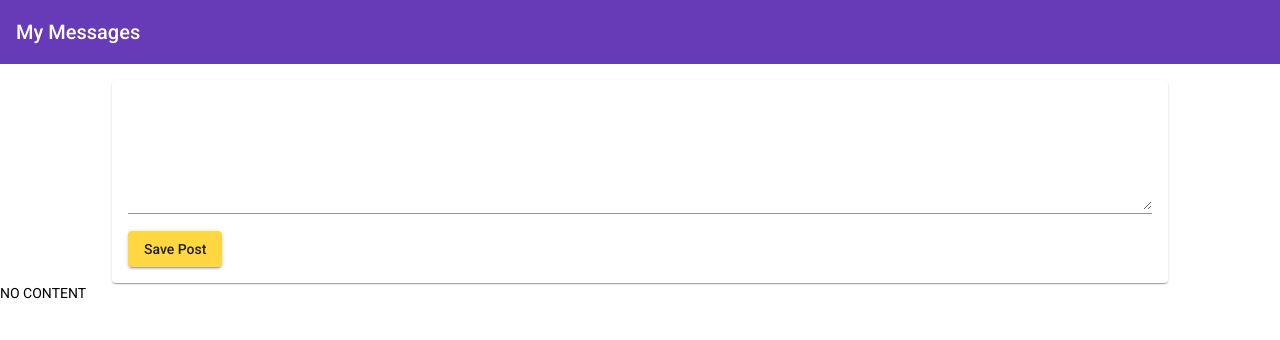
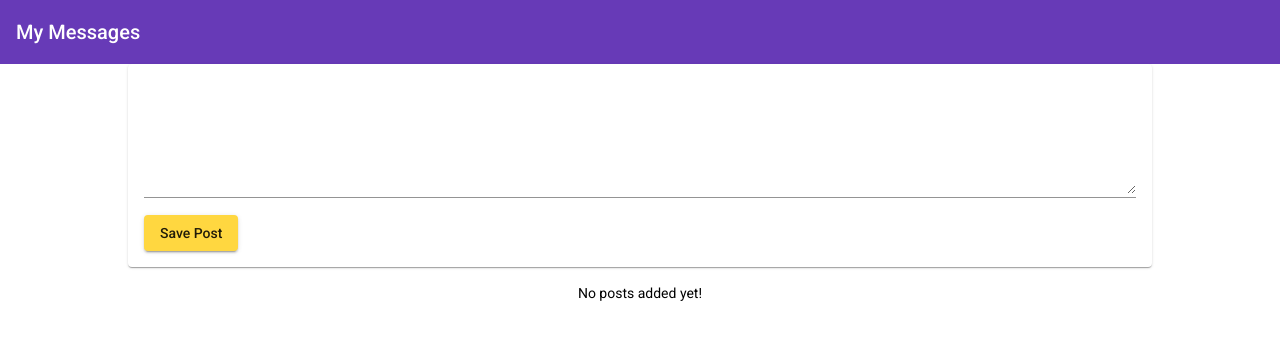
Before and after one commit to UnseelieDad/MEAN-Stack-Post-App, an Angular app in the folder mean-project/: page / in a window 1280 px wide. Shown: the top 340 px of the page. Built offline with nearby package versions, Linux system fonts and the light colour scheme.

Commit message:
Styling for post list

```diff
--- a/mean-project/src/app/app.component.css
+++ b/mean-project/src/app/app.component.css
@@ -1,3 +1,5 @@
 main {
     margin-top: 1rem;
+    width: 80%;
+    margin: auto;
 }
--- a/mean-project/src/app/app.component.html
+++ b/mean-project/src/app/app.component.html
@@ -3,4 +3,5 @@
 </header>
 <main>
     <app-post-create></app-post-create>
+    <app-post-list></app-post-list>
 </main>
--- a/mean-project/src/app/header/header.component.html
+++ b/mean-project/src/app/header/header.component.html
@@ -1 +1,2 @@
+<!-- Header for the site -->
 <mat-toolbar color="primary">My Messages</mat-toolbar>
--- a/mean-project/src/app/posts/post-create/post-create.component.css
+++ b/mean-project/src/app/posts/post-create/post-create.component.css
@@ -1,8 +1,3 @@
-mat-card {
-    width: 80%;
-    margin: auto;
-}
-
 mat-form-field,
 textarea {
     width: 100%;
--- a/mean-project/src/app/posts/post-create/post-create.component.html
+++ b/mean-project/src/app/posts/post-create/post-create.component.html
@@ -11,5 +11,3 @@
         color="accent">
     Save Post</button>
 </mat-card>
-<!-- Output message on saving post -->
-<p>{{ newPost }}</p>
--- /dev/null
+++ b/mean-project/src/app/posts/post-list/post-list.component.css
@@ -0,0 +1,8 @@
+:host {
+    display: block;
+    margin-top: 1rem;
+}
+
+.info-text {
+    text-align: center;
+}
--- /dev/null
+++ b/mean-project/src/app/posts/post-list/post-list.component.html
@@ -0,0 +1,10 @@
+<!-- Accordian for displaying posts -->
+<mat-accordion multi="true" *ngIf="posts.length > 0">
+    <mat-expansion-panel *ngFor="let post of posts">
+        <mat-expansion-panel-header>
+            {{ post.title }}
+        </mat-expansion-panel-header>
+        <p>{{ post.content }}</p>
+    </mat-expansion-panel>
+</mat-accordion>
+<p class="info-text mat-body-1" *ngIf="posts.length <= 0">No posts added yet!</p>
--- /dev/null
+++ b/mean-project/src/app/posts/post-list/post-list.component.ts
@@ -0,0 +1,21 @@
+import { Component, OnInit } from '@angular/core';
+
+@Component({
+  selector: 'app-post-list',
+  templateUrl: './post-list.component.html',
+  styleUrls: ['./post-list.component.css']
+})
+export class PostListComponent implements OnInit {
+  // posts = [
+  //   {title: 'First Post', content: 'This is the first post\'s content.'},
+  //   {title: 'Second Post', content: 'This is the second post\'s content.'},
+  //   {title: 'Third Post', content: 'This is the third post\'s content.'}
+
+  // ];
+  posts = [];
+  constructor() { }
+
+  ngOnInit(): void {
+  }
+
+}
```
Also changed, not shown: mean-project/src/app/app.module.ts (+6 -2 lines), 1 other file (tests, documents, lock files or other folders).
